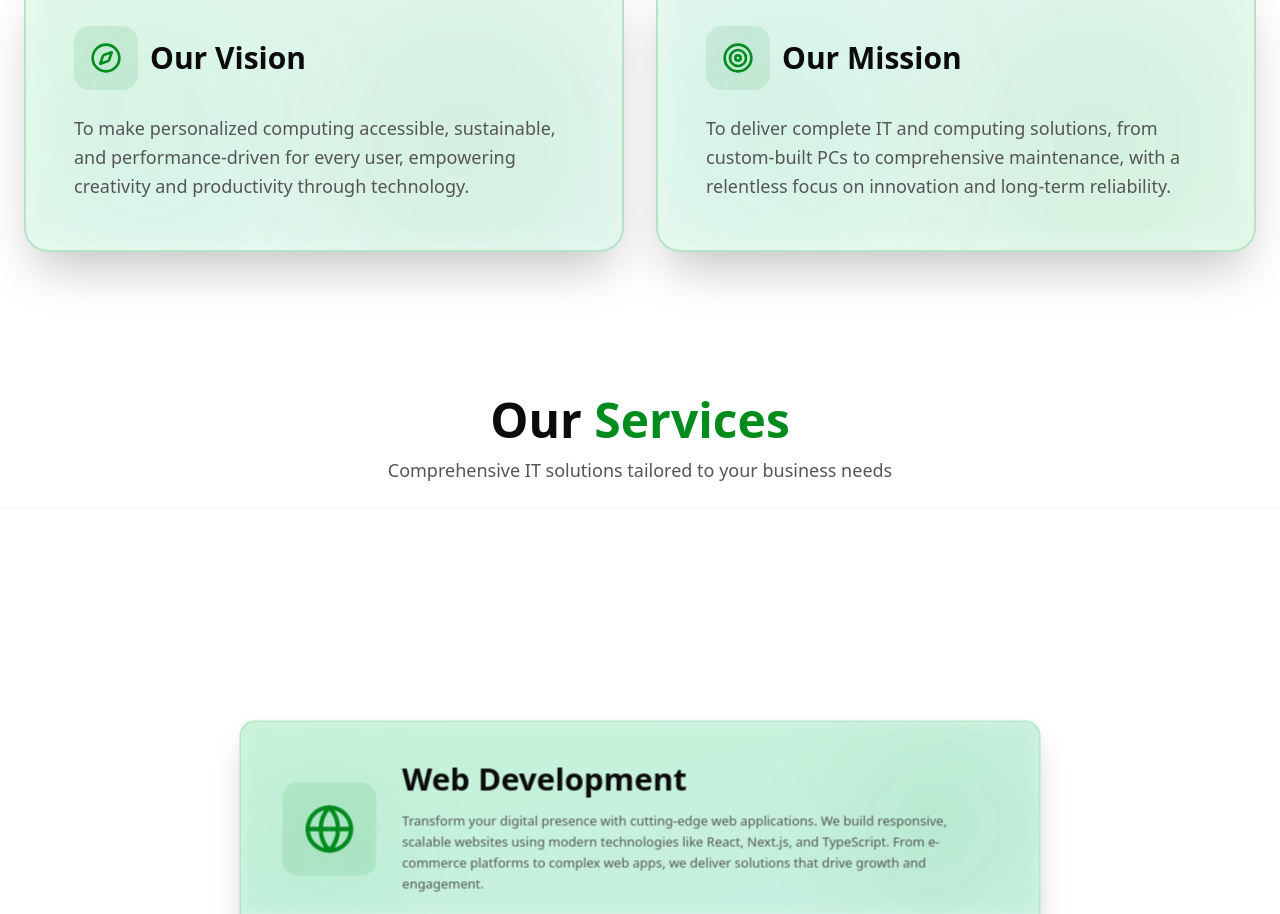
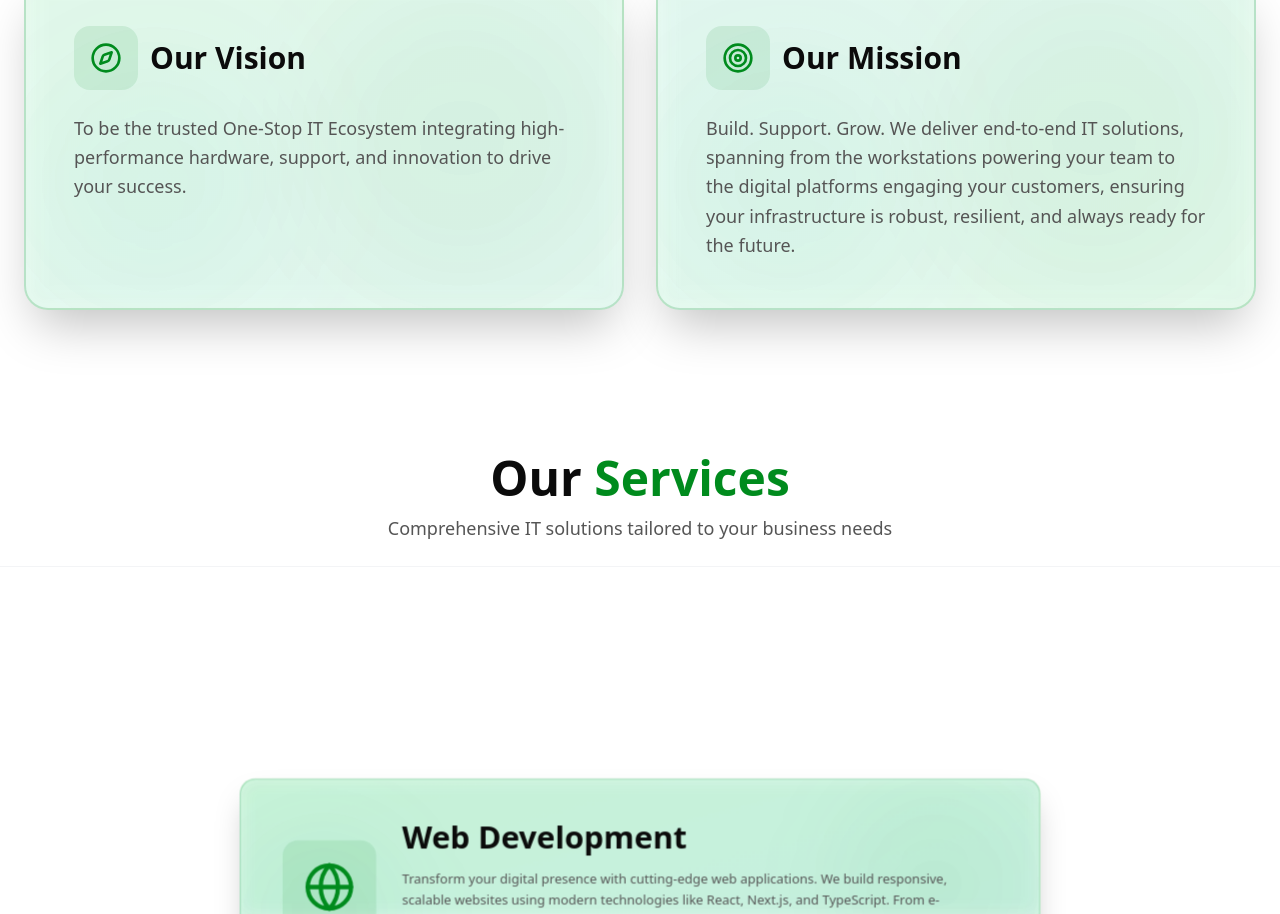
Before and after one commit to obitouchiharinn/Florix-Technologies, a Next.js app: page / in a window 1280 px wide. Shown: the part 1852-2766 px from the top of the page. Built offline with nearby package versions, Linux system fonts and the light colour scheme.

Commit message:
Updated Vision and Mission

```diff
--- a/app/page.tsx
+++ b/app/page.tsx
@@ -325,8 +325,7 @@ export default function Home() {
                     </h3>
                   </div>
                   <p className="text-base md:text-lg text-muted-foreground leading-relaxed">
-                    To make personalized computing accessible, sustainable, and performance-driven for every user,
-                    empowering creativity and productivity through technology.
+                    To be the trusted One-Stop IT Ecosystem integrating high-performance hardware, support, and innovation to drive your success.
                   </p>
                 </div>
 
@@ -367,8 +366,7 @@ export default function Home() {
                     </h3>
                   </div>
                   <p className="text-base md:text-lg text-muted-foreground leading-relaxed">
-                    To deliver complete IT and computing solutions, from custom-built PCs to comprehensive maintenance,
-                    with a relentless focus on innovation and long-term reliability.
+                    Build. Support. Grow. We deliver end-to-end IT solutions, spanning from the workstations powering your team to the digital platforms engaging your customers, ensuring your infrastructure is robust, resilient, and always ready for the future.
                   </p>
                 </div>
 
```
